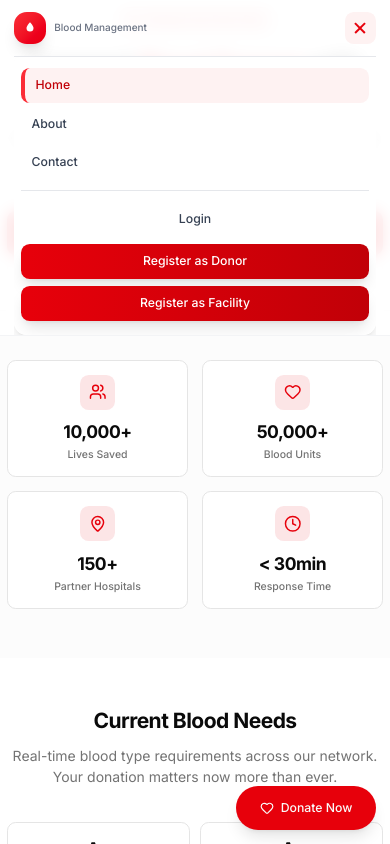
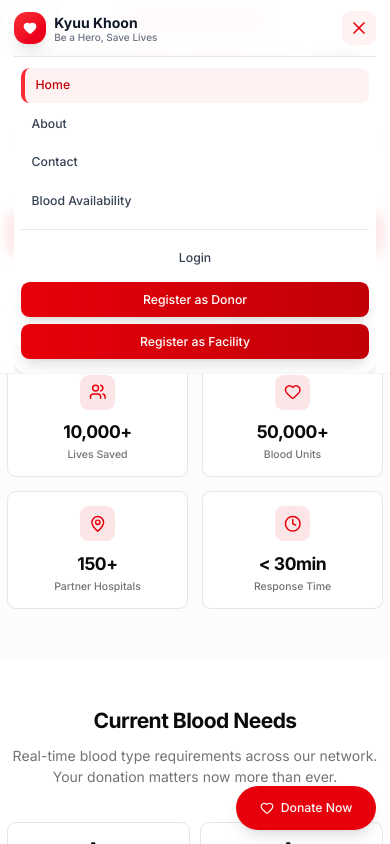
Before and after one commit to codessubing/Khoonn, a React (Vite) app in the folder frontend/: page / in a window 390 px wide. Both pictures are taken after a click on the button "Toggle menu". Shown: the top 844 px of the page. Built offline with nearby package versions, Linux system fonts and the light colour scheme.

Commit message:
fix: optimize the site for mobile

```diff
--- a/frontend/src/App.jsx
+++ b/frontend/src/App.jsx
@@ -1,4 +1,4 @@
-// frontend/src/App.jsx (Updated with optional campId parameter)
+// frontend/src/App.jsx (Ensuring single Router instance)
 import { BrowserRouter as Router, Routes, Route, Navigate } from "react-router-dom";
 import { Suspense, lazy } from "react";
 
@@ -63,6 +63,7 @@ const PageLoader = () => (
 );
 
 function App() {
+  // ✅ CORRECT: Only one Router wrapper at the top level
   return (
     <Router>
       <Suspense fallback={<PageLoader />}>
--- a/frontend/src/components/Header.jsx
+++ b/frontend/src/components/Header.jsx
@@ -1,7 +1,9 @@
+// frontend/src/components/Header.jsx
 import React, { useState, useEffect } from "react";
 import { Link, useLocation } from "react-router-dom";
+import { Heart, Menu, X } from "lucide-react"; // Added icons
 
-const WEBSITE_NAME = import.meta.env.VITE_WEBSITE_NAME;
+const WEBSITE_NAME = import.meta.env.VITE_WEBSITE_NAME || "Kyuu Khoon";
 
 export default function Header({ currentUser }) {
   const [mobileOpen, setMobileOpen] = useState(false);
@@ -28,6 +30,7 @@ export default function Header({ currentUser }) {
     { name: "Home", path: "/" },
     { name: "About", path: "/about" },
     { name: "Contact", path: "/contact" },
+    { name: "Blood Availability", path: "/blood-availability" },
   ];
 
   const authLinks = currentUser
@@ -60,22 +63,20 @@ export default function Header({ currentUser }) {
             to="/"
             className="flex items-center gap-2.5 group"
           >
-            <div className="w-9 h-9 flex items-center justify-center rounded-xl bg-gradient-to-br from-red-500 to-red-600 shadow-lg group-hover:shadow-xl transition-all duration-300 group-hover:scale-105">
-              <svg
-                xmlns="http://www.w3.org/2000/svg"
-                viewBox="0 0 24 24"
+            <div className="relative w-9 h-9 flex items-center justify-center rounded-xl bg-gradient-to-br from-red-500 to-red-600 shadow-lg group-hover:shadow-xl transition-all duration-300 group-hover:scale-105">
+              <Heart
+                className="w-4 h-4 text-white"
                 fill="currentColor"
-                className="w-4 h-4 text-white"
-              >
-                <path d="M12 2C12 2 6 8 6 12a6 6 0 0012 0c0-4-6-10-6-10z" />
-              </svg>
+              />
+              {/* Animated pulse effect */}
+              <div className="absolute inset-0 rounded-xl border-2 border-red-500 animate-ping opacity-20"></div>
             </div>
-            <div className="flex flex-col">
-              <h1 className="text-base font-bold text-gray-900 group-hover:text-red-600 transition-colors duration-200">
+            <div className="flex flex-col min-w-0">
+              <h1 className="text-base font-bold text-gray-900 group-hover:text-red-600 transition-colors duration-200 truncate">
                 {WEBSITE_NAME}
               </h1>
-              <p className="text-[10px] text-gray-500 -mt-0.5 font-medium leading-tight">
-                Blood Management
+              <p className="text-[10px] text-gray-500 -mt-0.5 font-medium leading-tight truncate">
+                Be a Hero, Save Lives
               </p>
             </div>
           </Link>
@@ -127,17 +128,11 @@ export default function Header({ currentUser }) {
             }`}
             aria-label="Toggle menu"
           >
-            <div className="relative w-5 h-5">
-              <span className={`absolute top-1/2 left-1/2 w-4 h-0.5 bg-current transform -translate-x-1/2 -translate-y-1/2 transition-all duration-200 ${
-                mobileOpen ? "rotate-45" : "-translate-y-1"
-              }`}></span>
-              <span className={`absolute top-1/2 left-1/2 w-4 h-0.5 bg-current transform -translate-x-1/2 -translate-y-1/2 transition-all duration-200 ${
-                mobileOpen ? "opacity-0" : "opacity-100"
-              }`}></span>
-              <span className={`absolute top-1/2 left-1/2 w-4 h-0.5 bg-current transform -translate-x-1/2 -translate-y-1/2 transition-all duration-200 ${
-                mobileOpen ? "-rotate-45" : "translate-y-1"
-              }`}></span>
-            </div>
+            {mobileOpen ? (
+              <X size={20} />
+            ) : (
+              <Menu size={20} />
+            )}
           </button>
         </div>
 
--- a/frontend/src/main.jsx
+++ b/frontend/src/main.jsx
@@ -1,3 +1,4 @@
+// frontend/src/main.jsx
 import React from 'react'
 import ReactDOM from 'react-dom/client'
 import App from './App.jsx'
@@ -5,7 +6,6 @@ import './index.css'
 
 ReactDOM.createRoot(document.getElementById('root')).render(
   <React.StrictMode>
-    {/* ❌ REMOVE <BrowserRouter> from here */}
     <App />
   </React.StrictMode>,
 )
--- a/frontend/vite.config.js
+++ b/frontend/vite.config.js
@@ -1,4 +1,5 @@
-import { defineConfig } from 'vite'
+// frontend/vite.config.js
+import { defineConfig } from 'vite' // Use defineConfig helper for better intellisense/type safety
 import react from '@vitejs/plugin-react'
 import tailwindcss from '@tailwindcss/vite'
 
```
